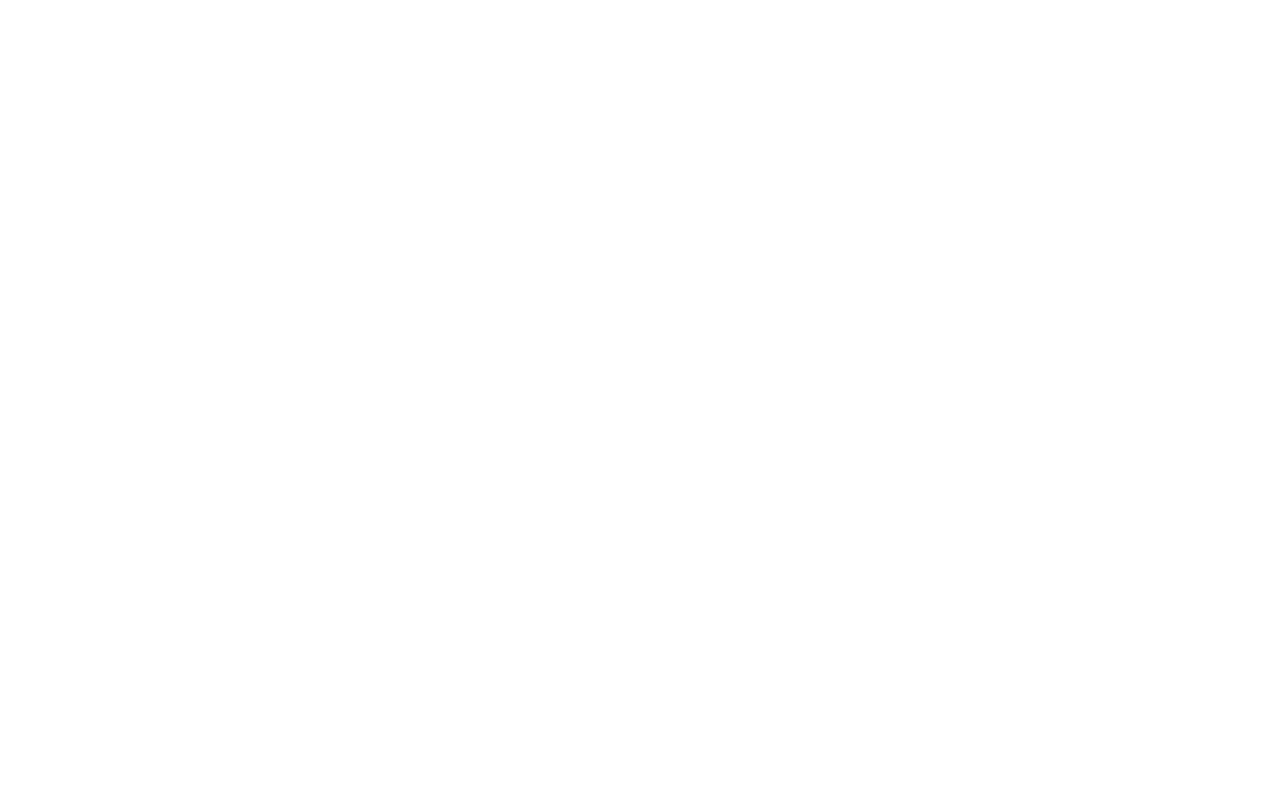
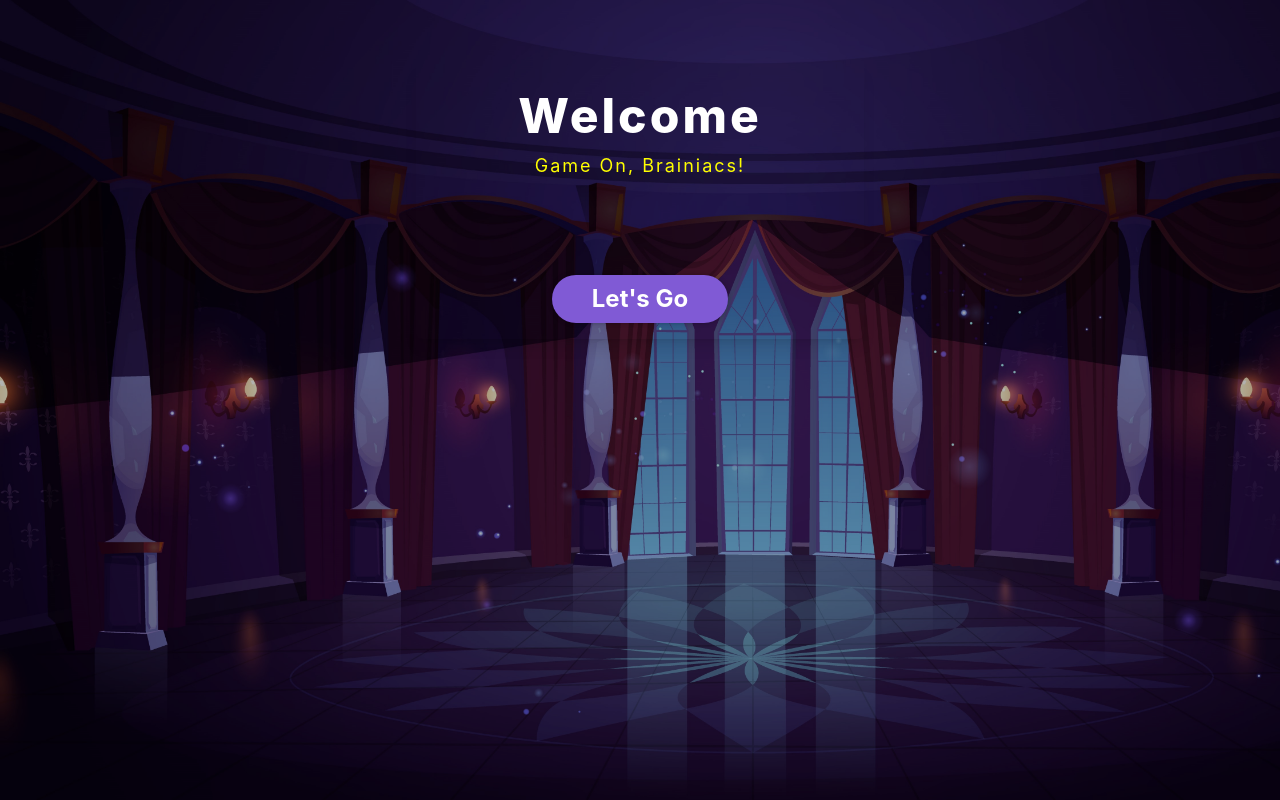
Before and after one commit to G-Dharani-raj/think-mania, a React (Create React App) app in the folder frontend/: page /menu in a window 1280 px wide. Before the commit this address had no page. Built offline with nearby package versions, Linux system fonts and the light colour scheme.

Commit message:
menu css added

```diff
--- a/frontend/src/components/Game.tsx
+++ b/frontend/src/components/Game.tsx
@@ -1,18 +1,118 @@
-import React from 'react'
-import { Box } from '@chakra-ui/react'
-import background from "../assets/3685.jpg"
+import React from "react";
+import { useState, useEffect } from "react";
+import {
+  Modal,
+  ModalOverlay,
+  ModalContent,
+  ModalHeader,
+  ModalBody,
+  ModalFooter,
+  Button,
+  ModalCloseButton,
+} from "@chakra-ui/react";
+import { Fade, ScaleFade, Slide, SlideFade } from "@chakra-ui/react";
+import { Box, Text, useDisclosure } from "@chakra-ui/react";
+import background from "../assets/3685.jpg";
 const Game: React.FC = () => {
+  const [showModal, setShowModal] = useState(false);
+  const { isOpen, onToggle } = useDisclosure();
+  useEffect(() => {
+    const timer = setTimeout(() => {
+      setShowModal(true);
+    }, 1000);
+
+    return () => clearTimeout(timer);
+  }, []);
+
+  const closeModal = () => {
+    setShowModal(false);
+  };
   return (
     <Box
-    backgroundImage={`url(${background})`}
+      backgroundImage={`url(${background})`}
       backgroundSize="cover"
       backgroundRepeat="no-repeat"
       h="100vh"
       filter="grayscale(25%) brightness(70%)"
     >
+      <Modal isOpen={showModal} onClose={() => {}}>
+        <ModalContent
+          transform={showModal ? "scale(2)" : "scale(1.5)"}
+          transition="all 0.2s"
+          bgColor="rgba(0,0,0,0)"
+        >
+          <ModalHeader
+            m="auto"
+            letterSpacing={3}
+            fontSize="5xl"
+            fontWeight="extrabold"
+            color="white"
+          >
+            Welcome
+          </ModalHeader>
+          <Text
+            m="auto"
+            color="yellow"
+            mt="-1rem"
+            fontSize={"lg"}
+            letterSpacing={2}
+          >
+            Game On, Brainiacs!
+          </Text>
+          <ModalBody
+            w="auto"
+            h="auto"
+            // border="2px solid yellow"
+            m="auto"
+            color={"White"}
+          >
+            <ScaleFade initialScale={0.9} in={isOpen}>
+              <Box
+                p="20px"
+                color="white"
+                mt="8"
+                m="auto"
+                bg="white"
+                rounded="md"
+                shadow="md"
+                w="400px"
+                h="auto"
+              >
+                <Text m="auto" color="black">
+                  Let'start{" "}
+                </Text>
+              </Box>
+            </ScaleFade>
+          </ModalBody>
+          <ModalFooter>
+            <Button
+              size="md"
+              fontSize="2xl"
+              fontWeight="bold"
+              colorScheme="purple"
+              borderRadius="full"
+              px={10}
+              py={6}
+              boxShadow="0px 0px 10px rgba(0, 0, 0, 0.25)"
+              _hover={{
+                bg: "purple.700",
+                boxShadow: "0px 0px 20px rgba(0, 0, 0, 0.25)",
+              }}
+              _active={{
+                bg: "purple.800",
+                boxShadow: "0px 0px 5px rgba(0, 0, 0, 0.25)",
+              }}
+              _focus={{ boxShadow: "0px 0px 5px rgba(0, 0, 0, 0.25)" }}
+              m="auto"
+              onClick={onToggle}
+            >
+              Let's Go
+            </Button>
+          </ModalFooter>
+        </ModalContent>
+      </Modal>
+    </Box>
+  );
+};
 
-    </Box>
-  )
-}
-
-export default Game
+export default Game;
--- a/frontend/src/components/Loader.tsx
+++ b/frontend/src/components/Loader.tsx
@@ -11,7 +11,7 @@
 
 useEffect(()=>{
   const timer = setTimeout(()=>{
-    navigate("/game")
+    navigate("/menu")
   },8000);
   return ()=> clearTimeout(timer)
 },[navigate]);
--- a/frontend/src/pages/Allroutes.tsx
+++ b/frontend/src/pages/Allroutes.tsx
@@ -8,7 +8,7 @@
       <Route path="/" element={<Loader/>}>
        Loader Page
       </Route>
-      <Route path="/game" element={<Game/>}>
+      <Route path="/menu" element={<Game/>}>
        Game Page
       </Route>
     </Routes>
```
